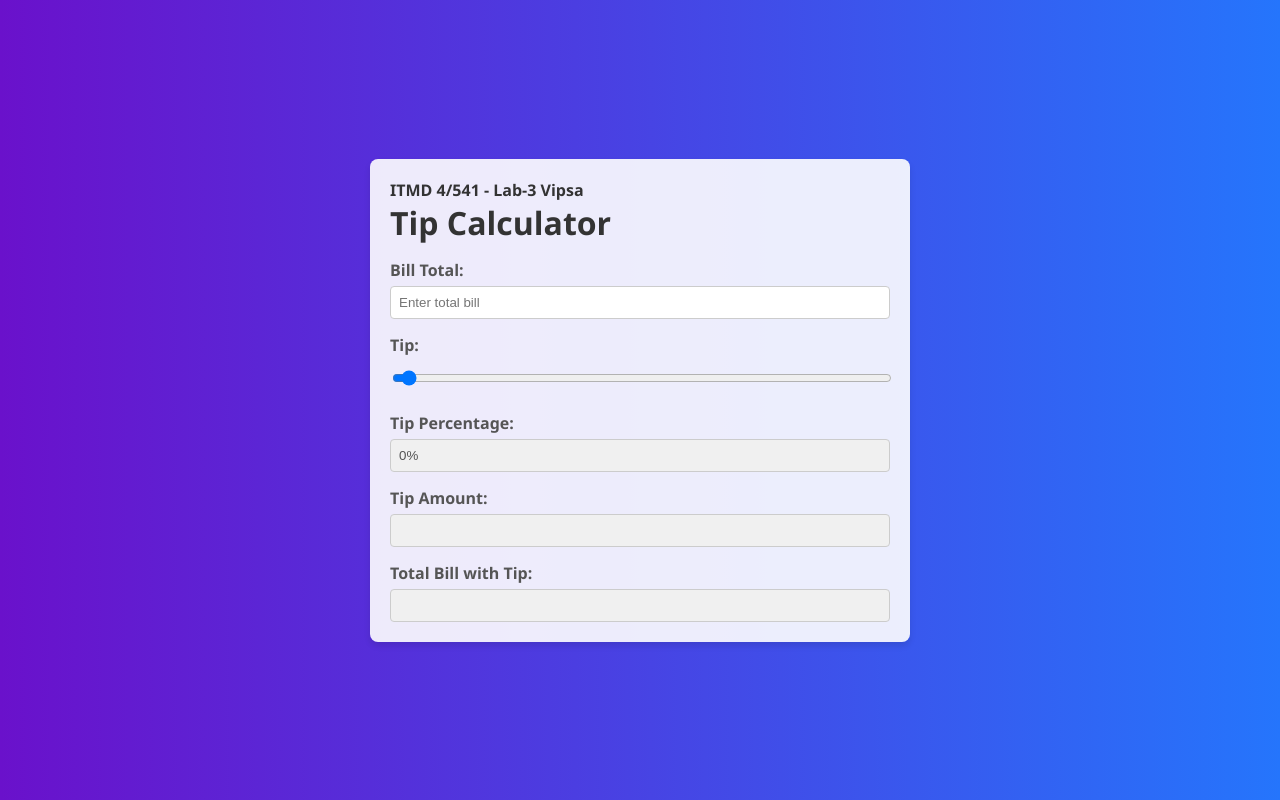
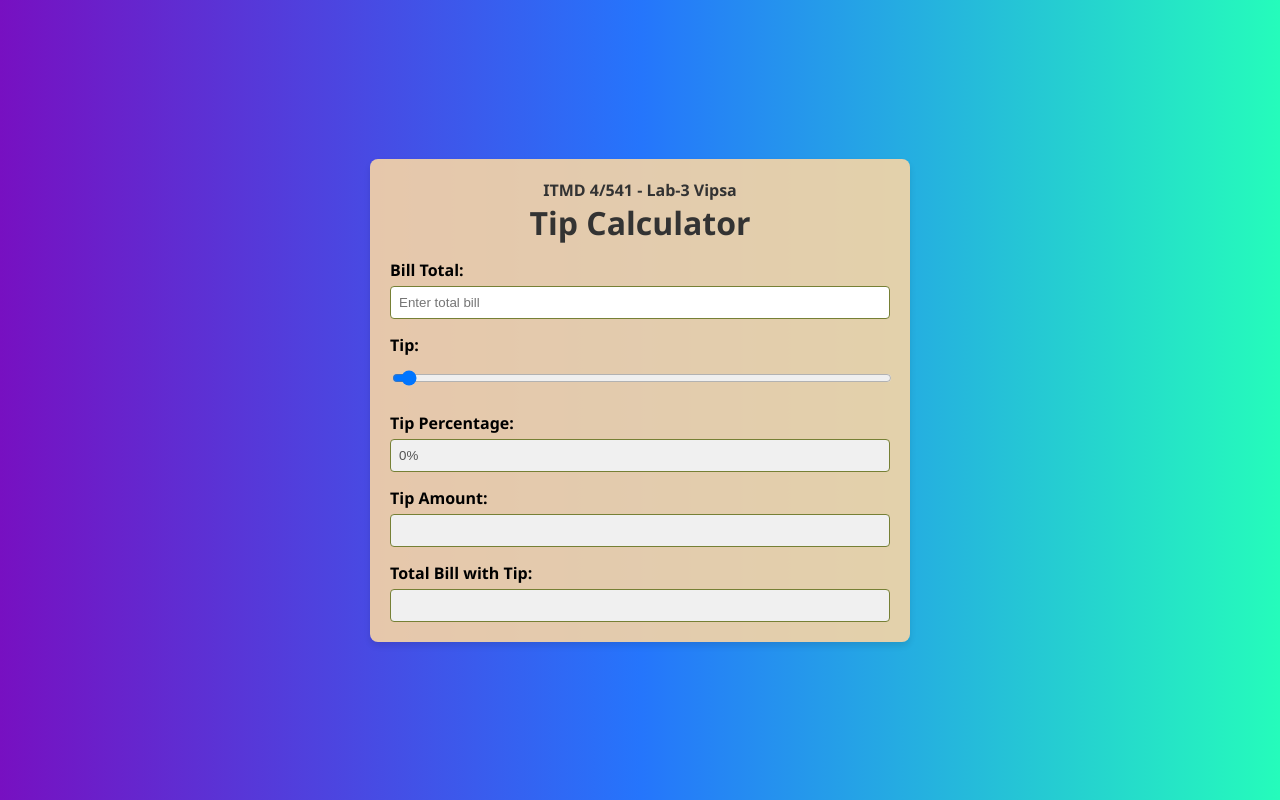
Before and after one commit to Vipsa28/Lab_3, a plain HTML site: page index.html in a window 1280 px wide. Drawn offline with Linux system fonts and the light colour scheme.

Commit message:
Readme added

```diff
--- a/style.css
+++ b/style.css
@@ -2,7 +2,7 @@ body {
     font-family: 'Segoe UI', Tahoma, Geneva, Verdana, sans-serif;
     margin: 0;
     padding: 0;
-    background-image: linear-gradient(to right, #6a11cb 0%, #2575fc 100%);
+    background-image: linear-gradient(to right, #7710c1 0%, #2575fc, #25fcbb 100%);
     display: flex;
     justify-content: center;
     align-items: center;
@@ -11,7 +11,7 @@ body {
 }
 
 form {
-    background-color: rgba(255, 255, 255, 0.9);
+    background-color: rgba(248, 213, 166, 0.9);
     padding: 20px;
     border-radius: 8px;
     width: calc(100% - 40px);
@@ -25,6 +25,7 @@ form {
 .text h1, .text h4 {
     margin: 0;
     color: #333;
+    text-align: center;
 }
 
 .form-group {
@@ -36,7 +37,7 @@ form {
 
 .form-group label {
     font-weight: 600;
-    color: #555;
+    color: #000000;
 }
 
 .form-group input[type="text"],
@@ -44,7 +45,7 @@ form {
     width: 100%;
     padding: 8px;
     margin-top: 5px;
-    border: 1px solid #ccc;
+    border: 1px solid #768035;
     border-radius: 4px;
     box-sizing: border-box;
 }
```
Also changed, not shown: 1 other file.
